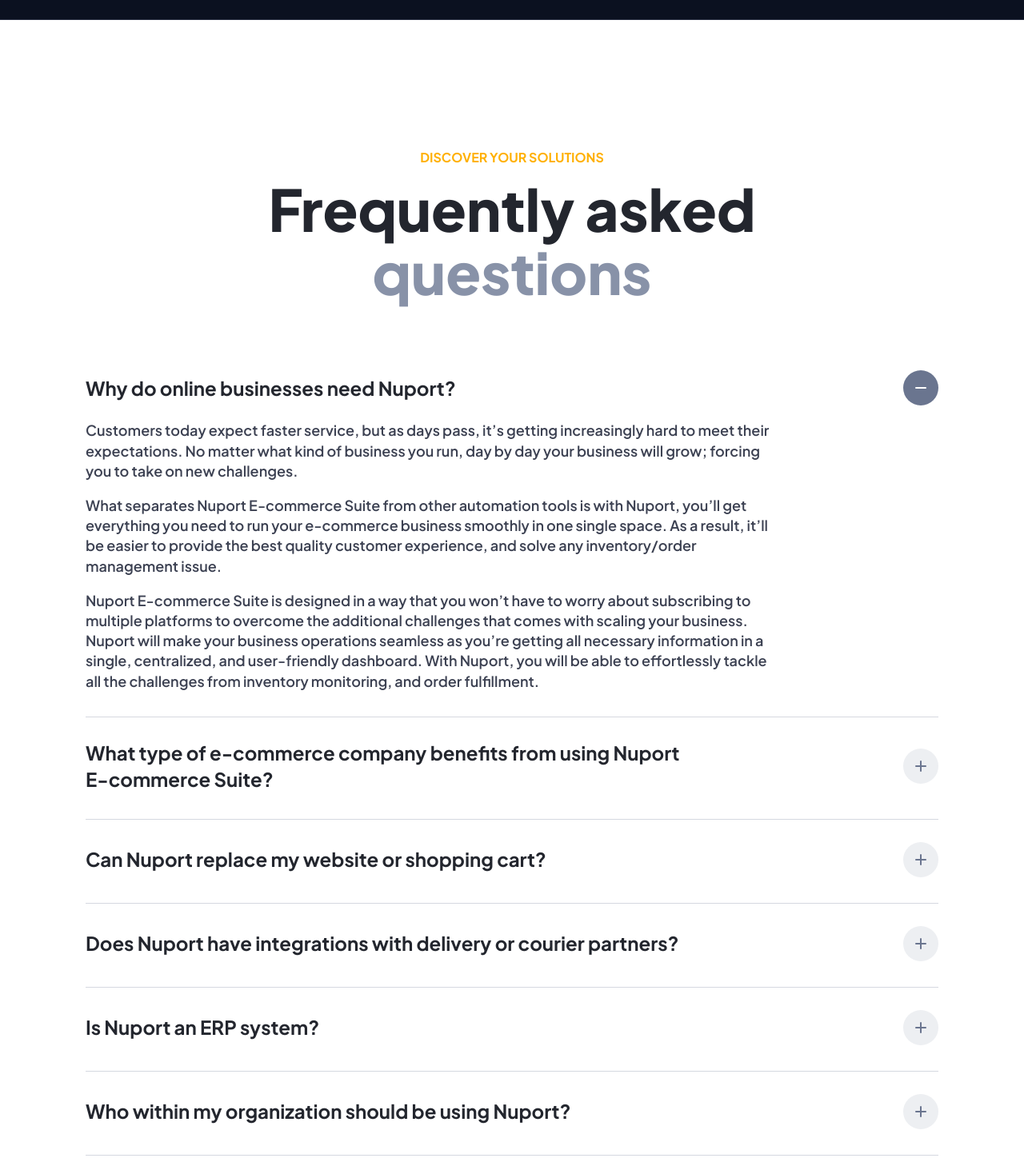
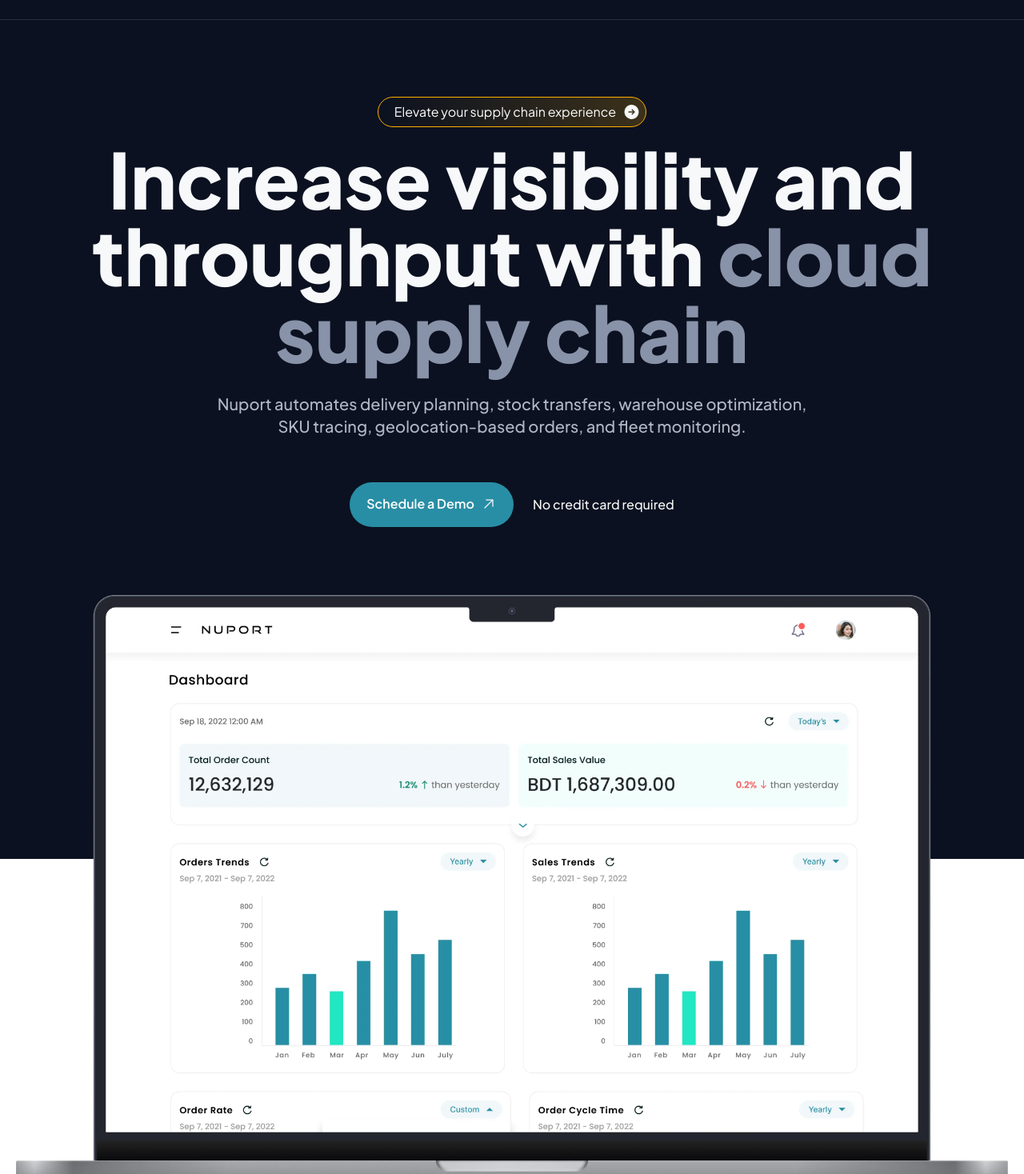
Before and after one commit to Sanjay2929/nuport-next, a Next.js app: page /enterprise in a window 1280 px wide. Shown: the part 82-1550 px from the top of the page at 80% size. Built offline with nearby package versions, Linux system fonts and the light colour scheme.

Commit message:
code merge

```diff
--- a/src/app/e-commerce/page.js
+++ b/src/app/e-commerce/page.js
@@ -9,12 +9,27 @@
 import BackToTop from "@/components/common/BackToTop";
 import ProductHero from "@/components/product/ProductHero";
 import TrustedByKnown from "@/components/product/TrustedByKnown";
+import { trustedKnownPartners } from "@/components/common/Helper";
 
 export default function Home() {
   return (
     <>
-      <ProductHero />
-      <TrustedByKnown />
+      <ProductHero
+        heading={
+          <>
+            Automate & scale{" "}
+            <span className=" text-offWhite">
+              your entire e-commerce business
+            </span>
+          </>
+        }
+        description="A platform that connects to every e-commerce entity, automates repetitive tasks, increases visibility, and speeds up transactions."
+        topbtn="Create happy customers"
+      />
+      <TrustedByKnown
+        laptopimg="/assets/images/productpage/trusted-by-known/mac-book-pro.webp"
+        trustedpartners={trustedKnownPartners}
+      />
       <DiscoverSolutions />
       <AutomatedInventory />
       <DiscoverFaq />
--- a/src/app/enterprise/page.js
+++ b/src/app/enterprise/page.js
@@ -1,14 +1,33 @@
-import SuccessFullStart from '@/components/homepage/SuccessFullStart';
-import DiscoverFaq from '@/components/product/DiscoverFaq';
-import React from 'react'
+import { trustedKnownPartners } from "@/components/common/Helper";
+import SuccessFullStart from "@/components/homepage/SuccessFullStart";
+import DiscoverFaq from "@/components/product/DiscoverFaq";
+import ProductHero from "@/components/product/ProductHero";
+import TrustedByKnown from "@/components/product/TrustedByKnown";
+import React from "react";
 
 const page = () => {
   return (
     <>
+      <ProductHero
+        heading={
+          <>
+            <span className=" text-offWhite">
+              Increase visibility and throughput with
+            </span>{" "}
+            cloud supply chain
+          </>
+        }
+        description="Nuport automates delivery planning, stock transfers, warehouse optimization, SKU tracing, geolocation-based orders, and fleet monitoring."
+        topbtn="Elevate your supply chain experience"
+      />
+      <TrustedByKnown
+        laptopimg="/assets/images/productpage/trusted-by-known/mac-book-pro.webp"
+        trustedpartners={trustedKnownPartners}
+      />
       <DiscoverFaq />
       <SuccessFullStart />
     </>
   );
-}
+};
 
-export default page
+export default page;
--- a/src/components/product/ProductHero.jsx
+++ b/src/components/product/ProductHero.jsx
@@ -1,22 +1,18 @@
 import React from "react";
 import { ArrowUpward, CircleArrow } from "../common/Icons";
-const ProductHero = () => {
+const ProductHero = ({ heading, description, topbtn }) => {
   return (
     <div>
       <div className="overflow-hidden bg-darkBlue">
         <div className="container 2xl:max-w-[1380px] mx-auto flex justify-center items-center flex-col 2xl:px-0 px-5 2xl:pt-40 md:pt-24 pt-[72px] relative">
           <div className="ps-5 pe-2 flex gap-2.5 items-center py-1.5 md:text-base text-xs yellow_gradient rounded-full border border-orangeDark text-white">
-            Create happy customers <CircleArrow />
+            {topbtn} <CircleArrow />
           </div>
           <h1 className="font-extrabold xl:text-[96px] lg:text-[80px] sm:text-5xl text-garyMedium text-[36px] text-center max-w-[1141px] mx-auto leading-[110%] pt-4">
-            Automate & scale
-            <span className=" text-offWhite">
-              your entire e-commerce business
-            </span>
+            {heading}
           </h1>
           <p className="max-w-[747px] mx-auto md:text-xl text-base font-medium text-center text-lightGray md:pt-7 pt-3 md:pb-14 pb-10">
-            A platform that connects to every e-commerce entity, automates
-            repetitive tasks, increases visibility, and speeds up transactions.
+            {description}
           </p>
           <div className="flex items-center sm:flex-row flex-col md:gap-6 gap-4 lg:pb-[415px] sm:pb-[200px] pb-32">
             <button className="bg-tealBlue flex items-center gap-2 px-5 pt-3.5 pb-4 rounded-full md:text-base text-sm font-semibold group text-white hover:border-tealBlue group hover:text-tealBlue border border-transparent duration-300 hover:bg-transparent">
--- a/src/components/product/TrustedByKnown.jsx
+++ b/src/components/product/TrustedByKnown.jsx
@@ -1,10 +1,9 @@
-"use client"
+"use client";
 import React from "react";
-import { trustedKnownPartners } from "../common/Helper";
 import Image from "next/image";
 import Slider from "react-slick";
 
-const TrustedByKnown = () => {
+const TrustedByKnown = ({ laptopimg , trustedpartners }) => {
   var settings = {
     slidesToShow: 7,
     slidesToScroll: 1,
@@ -62,7 +61,7 @@
           width={1380}
           height={841}
           className="w-full 2xl:px-0 px-5 max-w-[1380px] lg:mt-[-330px] sm:mt-[-150px] mt-[-100px] relative z-30"
-          src="/assets/images/productpage/trusted-by-known/mac-book-pro.webp"
+          src={laptopimg}
           alt="laptop"
         />
         <div className="overflow-hidden lg:pb-[72px] sm:pb-5">
@@ -75,7 +74,7 @@
               className="flex justify-between lg:gap-x-8 gap-x-3 items-center"
             >
               {/*  Mapping over the trustedPartners array to render each partner's image */}
-              {trustedKnownPartners.map((value, index) => {
+              {trustedpartners.map((value, index) => {
                 return (
                   <div key={index} className=" !flex justify-center">
                     <Image
```
